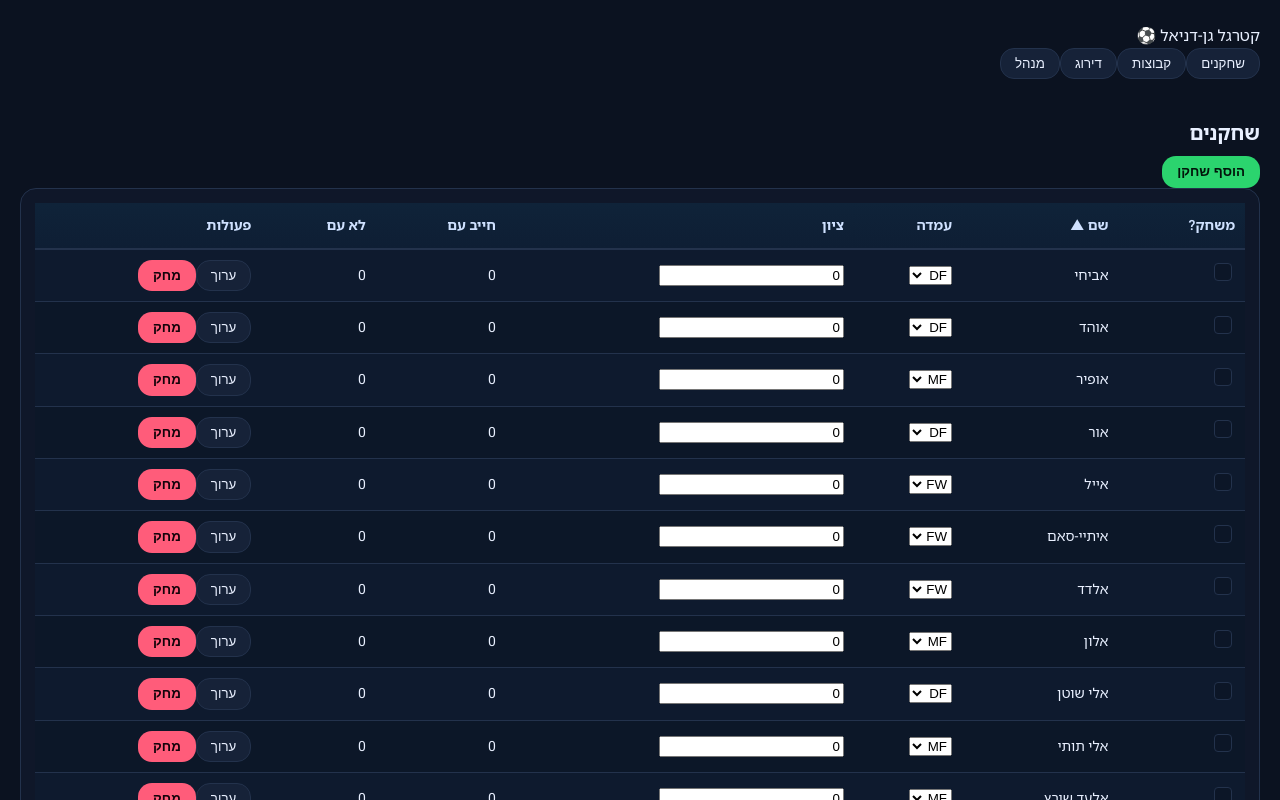
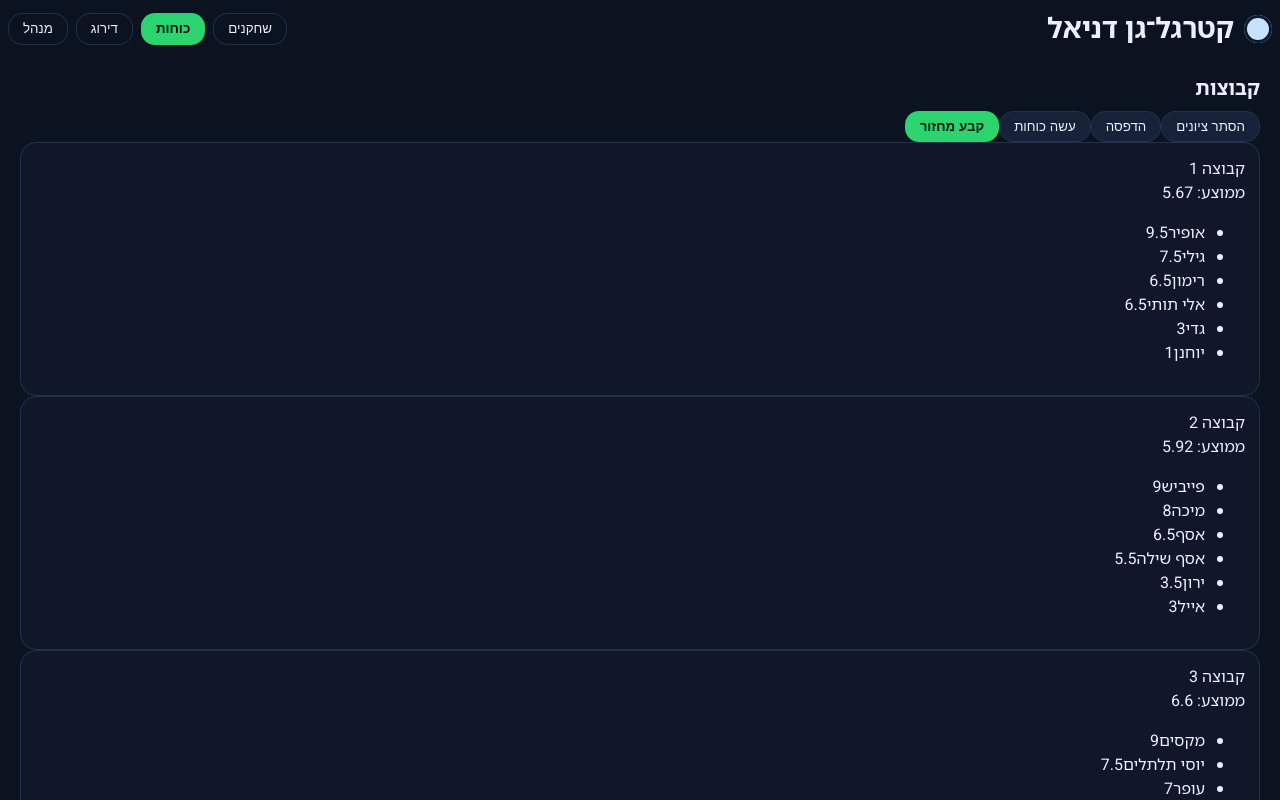
Before and after one commit to ShmuelBarazani/kat-regel-gan-daniel-v2, a React (Vite) app: page / in a window 1280 px wide. Shown: the top 800 px of the page. Built offline with nearby package versions, Linux system fonts and the light colour scheme.

Commit message:
Update App.jsx

```diff
--- a/src/App.jsx
+++ b/src/App.jsx
@@ -8,31 +8,37 @@ import Admin from "./pages/Admin";
 import "./styles/styles.css";
 import "./styles/print.css";
 
-function Tabs() {
-  const [tab, setTab] = useState("players");
+function Shell() {
+  const [tab, setTab] = useState("teams");
+
   return (
-    <div>
-      <header className="page" dir="rtl">
-        <div className="text-center text-2xl mb-3">קטרגל גן-דניאל ⚽</div>
-        <nav className="flex gap-2 justify-center mb-4 flex-wrap">
-          <button className="btn" onClick={() => setTab("players")}>שחקנים</button>
-          <button className="btn" onClick={() => setTab("teams")}>קבוצות</button>
-          <button className="btn" onClick={() => setTab("ranking")}>דירוג</button>
-          <button className="btn" onClick={() => setTab("admin")}>מנהל</button>
+    <>
+      <header className="page header" dir="rtl">
+        <div className="brand">
+          <span className="logo" aria-hidden></span>
+          <span>קטרגל־גן דניאל</span>
+        </div>
+
+        <nav className="pills">
+          <button className={`btn btn-ghost ${tab==="players"?"pill--active":""}`} onClick={()=>setTab("players")}>שחקנים</button>
+          <button className={`btn btn-ghost ${tab==="teams"?"pill--active":""}`} onClick={()=>setTab("teams")}>כוחות</button>
+          <button className={`btn btn-ghost ${tab==="ranking"?"pill--active":""}`} onClick={()=>setTab("ranking")}>דירוג</button>
+          <button className={`btn btn-ghost ${tab==="admin"?"pill--active":""}`} onClick={()=>setTab("admin")}>מנהל</button>
         </nav>
       </header>
-      {tab === "players" && <Players />}
-      {tab === "teams" && <TeamMaker />}
-      {tab === "ranking" && <Ranking />}
-      {tab === "admin" && <Admin />}
-    </div>
+
+      {tab==="players" && <Players/>}
+      {tab==="teams" && <TeamMaker/>}
+      {tab==="ranking" && <Ranking/>}
+      {tab==="admin" && <Admin/>}
+    </>
   );
 }
 
-export default function App() {
+export default function App(){
   return (
     <AppProvider>
-      <Tabs />
+      <Shell />
     </AppProvider>
   );
 }
```
